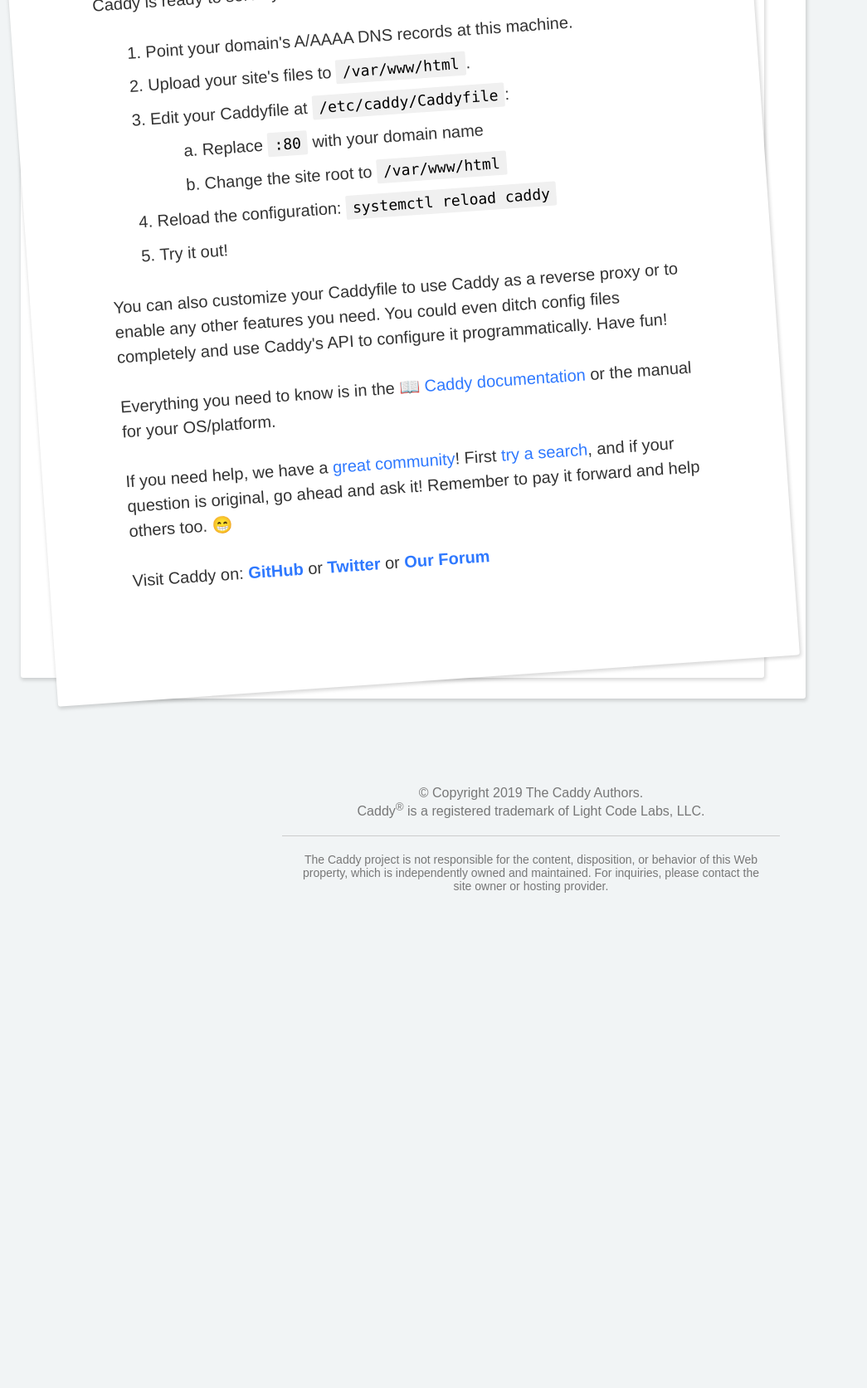
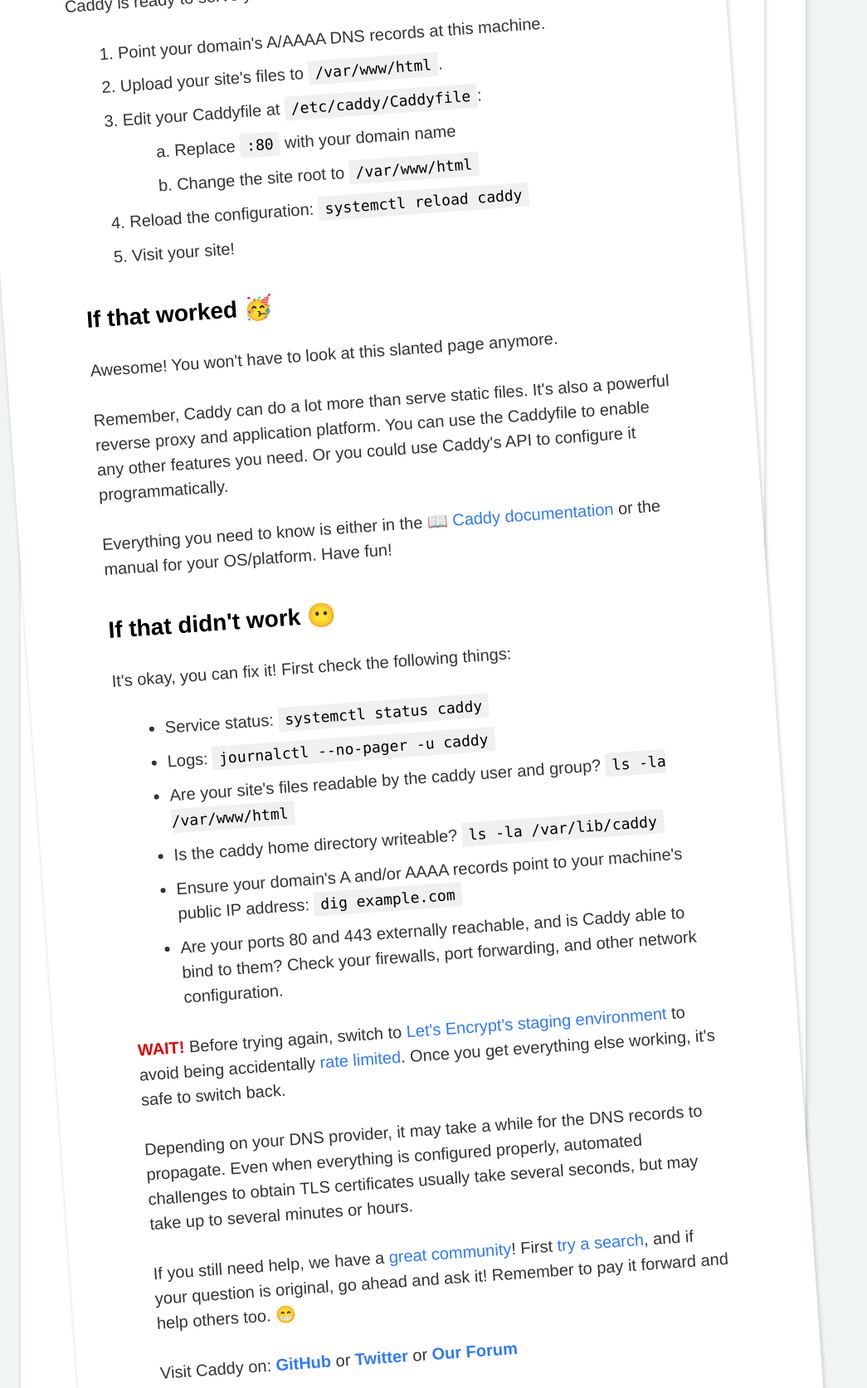
Before and after one commit to caddyserver/dist, a plain HTML site: page welcome/index.html in a window 1280 px wide. Shown: the part 491-2164 px from the top of the page at 83% size, without its empty margins (0-1045 px from the left). Before the commit the page ends 1637 px from the top, so only its background shows below. Drawn offline with Linux system fonts and the light colour scheme.

Commit message:
Update systemd service file; add helpful notes to other resources

```diff
--- a/welcome/index.html
+++ b/welcome/index.html
@@ -85,6 +85,11 @@
 				margin-right: 1.5em;
 			}
 
+			h2 {
+				font-size: 28px;
+				margin-top: 1.5em;
+			}
+
 			p,
 			ol,
 			ul {
@@ -118,6 +123,10 @@
 				border-radius: 2px;
 				padding: 4px 8px;
 				font-size: 90%;
+			}
+
+			.warn {
+				color: #dd0000;
 			}
 
 			footer {
@@ -203,16 +212,38 @@
 						</ol>
 					</li>
 					<li>Reload the configuration: <code>systemctl reload caddy</code></li>
-					<li>Try it out!</li>
+					<li>Visit your site!</li>
 				</ol>
+				<h2>If that worked 🥳</h2>
 				<p>
-					You can also customize your Caddyfile to use Caddy as a reverse proxy or to enable any other features you need. You could even ditch config files completely and use Caddy's API to configure it programmatically. Have fun!
+					Awesome! You won't have to look at this slanted page anymore.
 				</p>
 				<p>
-					Everything you need to know is in the <a href="https://github.com/caddyserver/caddy/wiki/v2:-Documentation">📖 Caddy documentation</a> or the manual for your OS/platform.
+					Remember, Caddy can do a lot more than serve static files. It's also a powerful reverse proxy and application platform. You can use the Caddyfile to enable any other features you need. Or you could use Caddy's API to configure it programmatically.
 				</p>
 				<p>
-					If you need help, we have a <a href="https://caddy.community/">great community</a>! First <a href="https://caddy.community/search">try a search</a>, and if your question is original, go ahead and ask it! Remember to pay it forward and help others too. 😁
+					Everything you need to know is either in the <a href="https://github.com/caddyserver/caddy/wiki/v2:-Documentation">📖 Caddy documentation</a> or the manual for your OS/platform. Have fun!
+				</p>
+
+				<h2>If that didn't work 😶</h2>
+				<p>
+					It's okay, you can fix it! First check the following things:
+				</p>
+				<ul>
+					<li>Service status: <code>systemctl status caddy</code></li>
+					<li>Logs: <code>journalctl --no-pager -u caddy</code></li>
+					<li>Are your site's files readable by the caddy user and group? <code>ls -la /var/www/html</code></li>
+					<li>Is the caddy home directory writeable? <code>ls -la /var/lib/caddy</code></li>
+					<li>Ensure your domain's A and/or AAAA records point to your machine's public IP address: <code>dig example.com</code></li>
+					<li>Are your ports 80 and 443 externally reachable, and is Caddy able to bind to them? Check your firewalls, port forwarding, and other network configuration.</li>
+				</ul>
+				<p>
+					<b class="warn">WAIT!</b> Before trying again, switch to <a href="https://letsencrypt.org/docs/staging-environment/">Let's Encrypt's staging environment</a> to avoid being accidentally <a href="https://letsencrypt.org/docs/rate-limits/">rate limited</a>. Once you get everything else working, it's safe to switch back.
+				</p>
+				<p>
+					Depending on your DNS provider, it may take a while for the DNS records to propagate. Even when everything is configured properly, automated challenges to obtain TLS certificates usually take several seconds, but may take up to several minutes or hours.
+				<p>
+					If you still need help, we have a <a href="https://caddy.community/">great community</a>! First <a href="https://caddy.community/search">try a search</a>, and if your question is original, go ahead and ask it! Remember to pay it forward and help others too. 😁
 				</p>
 				<p>
 					Visit Caddy on:
```
Also changed, not shown: 2 other files.
